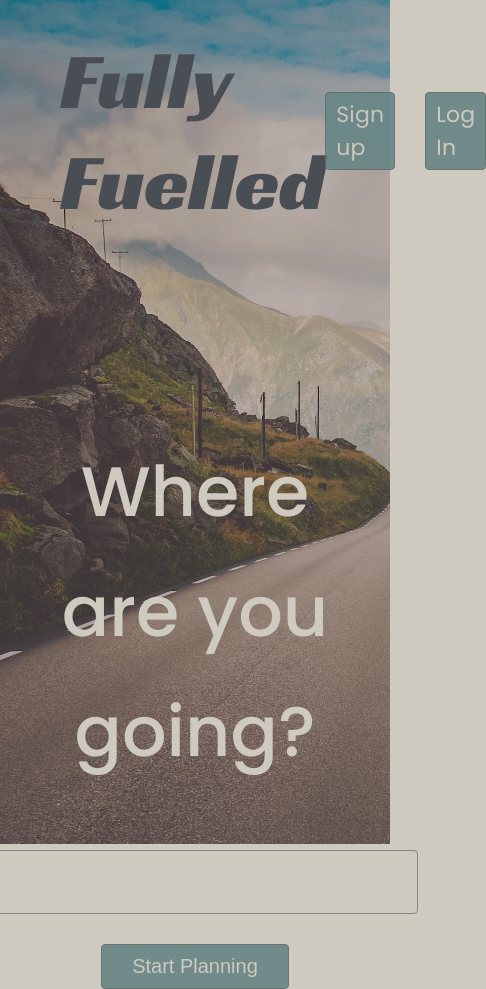
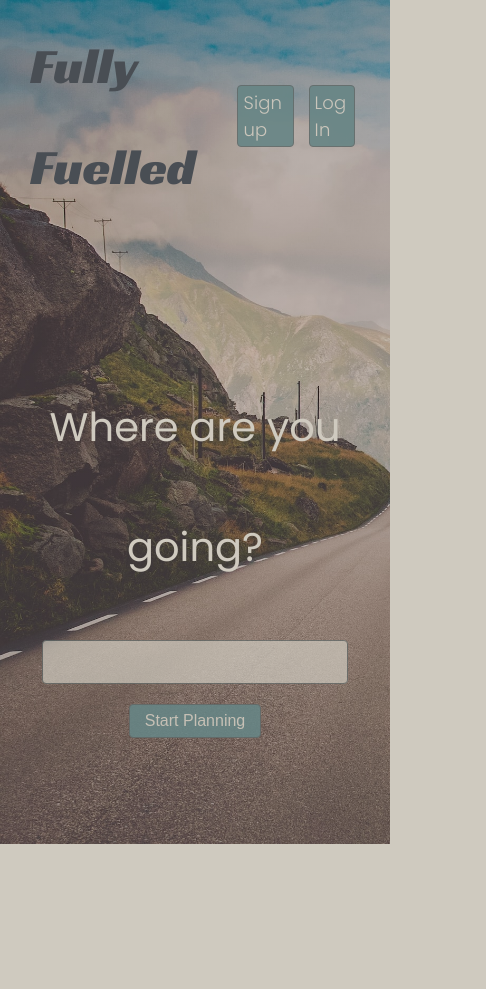
Before and after one commit to ryanmccloy/FullyFuelled, a plain HTML site: page index.html in a window 390 px wide. Shown: the whole page, 486 px wide, since content can reach past the window. After the commit the page ends 844 px from the top, so only its background shows below. Drawn offline with Linux system fonts and the light colour scheme; some packages are replaced by stand-ins of ours.

Commit message:
updated styling

```diff
--- a/styles.css
+++ b/styles.css
@@ -170,6 +170,7 @@ body {
   border: 2px solid var(--primary-color);
   height: 95%;
   width: 100%;
+  min-height: 600px;
 }
 
 .distance {
@@ -382,8 +383,71 @@ body.map-box-visible .hero {
 
 /* Media Queries */
 
-/* @media screen and (max-width: 991px) {
+@media screen and (max-width: 991px) {
   .hero {
     min-height: 800px;
   }
-} */
+
+  .container {
+    padding-left: 30px;
+    padding-right: 30px;
+  }
+
+  .nav-bar {
+    padding-top: 15px;
+  }
+
+  .logo {
+    font-size: 50px;
+  }
+
+  .nav-bar-link {
+    font-size: 18px;
+    font-weight: 300;
+    opacity: 90%;
+    padding: 3px 5px;
+  }
+
+  .nav-links {
+    grid-column-gap: 15px;
+    grid-row-gap: 15px;
+  }
+
+  .hero-heading {
+    margin-top: 150px;
+    font-size: 40px;
+    font-weight: 400;
+  }
+
+  .search-form {
+    grid-column-gap: 10px;
+    grid-row-gap: 10px;
+    margin-top: 15px;
+  }
+
+  .search-bar {
+    width: 300px;
+    height: 40px;
+    font-size: 18px;
+  }
+
+  .search-button {
+    padding: 7px 15px;
+    font-size: 16px;
+    margin-top: 10px;
+  }
+
+  .map-box {
+    top: 150px;
+    width: calc(100% - 60px);
+  }
+
+  .map {
+    background-color: var(--primary-color);
+    border-radius: 4px;
+    border: 2px solid var(--primary-color);
+    height: 95%;
+    width: 100%;
+    min-height: 600px;
+  }
+}
```
